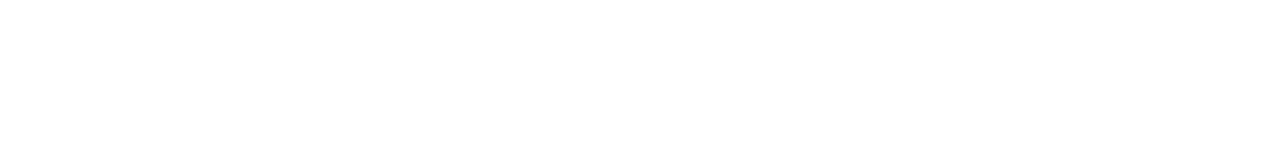
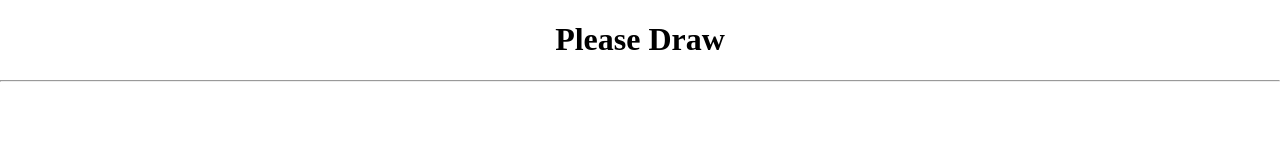
Before and after one commit to iprakritip/html-canvas, a plain HTML site: page index.html in a window 1280 px wide. Drawn offline with Linux system fonts and the light colour scheme.

Commit message:
add header

```diff
--- a/index.css
+++ b/index.css
@@ -1,3 +1,6 @@
 html, body {
     margin: 0;
   }
+  h1{
+    text-align: center;
+  }
--- a/index.html
+++ b/index.html
@@ -7,6 +7,8 @@
   <link rel="stylesheet" href="index.css">
 </head>
 <body>
+  <h1>Please Draw</h1>
+  <hr>
 <canvas id="draw" width="800" height="800"></canvas>
 
 <script src="index.js"></script>
```
